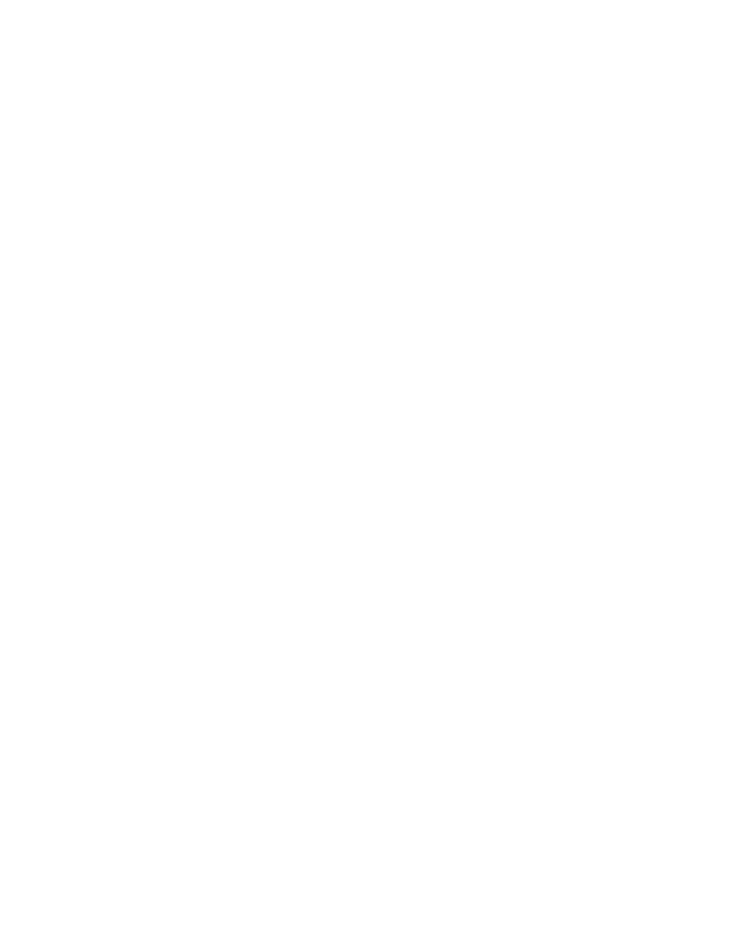
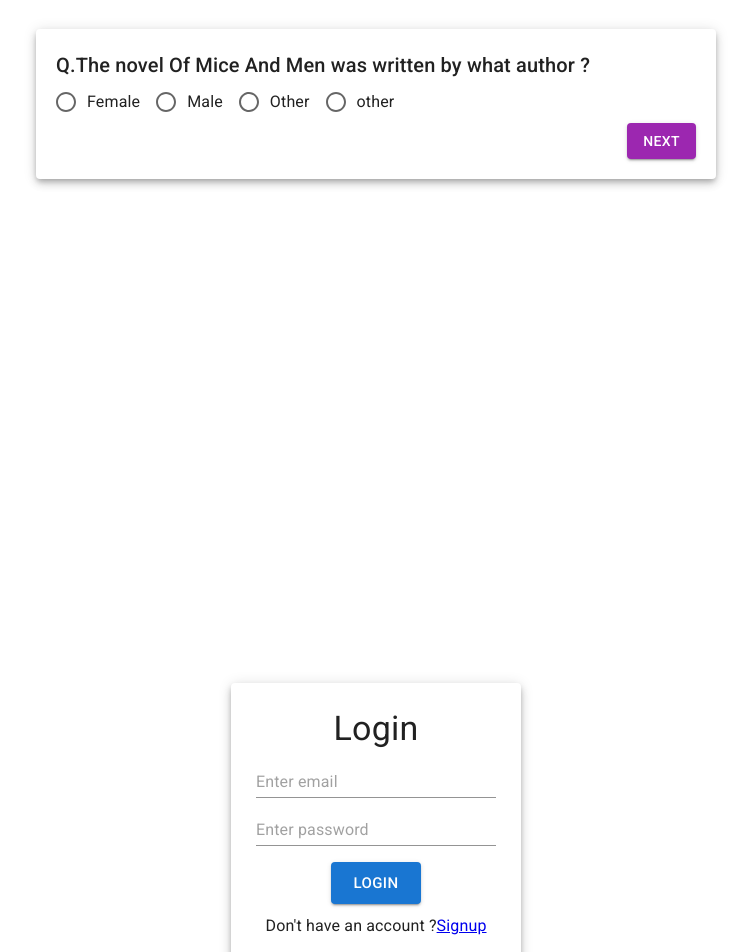
Before and after one commit to Rushabh2397/quizFrontend, a React (Create React App) app: page /login in a window 1280 px wide. Shown: the part 320-1272 px from the top of the page, without its empty margins (264-1015 px from the left). Before the commit the page ends 800 px from the top, so only its background shows below. Built offline with nearby package versions, Linux system fonts and the light colour scheme.

Commit message:
added login,signup,quiz comonent

```diff
--- a/package.json
+++ b/package.json
@@ -12,7 +12,9 @@
     "@testing-library/user-event": "^12.8.3",
     "react": "^17.0.2",
     "react-dom": "^17.0.2",
+    "react-router-dom": "^5.3.0",
     "react-scripts": "4.0.3",
+    "validator": "^13.6.0",
     "web-vitals": "^1.1.2"
   },
   "scripts": {
--- a/src/App.js
+++ b/src/App.js
@@ -1,6 +1,10 @@
 import Navbar from './components/navbar/Navbar'
 import Home from './components/home/Home'
 import Login from './components/login/Login'
+import Signup from './components/signup/Signup'
+import Rules from './components/rules/Rules'
+import Quiz from './components/quiz/Quiz'
+import { Route, Switch } from 'react-router-dom';
 
 import './App.css';
 
@@ -8,8 +12,15 @@ function App() {
   return (
     <div className="App">
       <Navbar/>
-      <Login/>
       {/* <Home/> */}
+      <Quiz/>
+
+      <Switch>
+        <Route path='/signup' component={Signup} exact />
+        <Route path='/login' component={Login} exact />
+        <Route path='/rules' component={Rules} exact />
+
+      </Switch>
 
 
     </div>
--- a/src/components/home/Home.jsx
+++ b/src/components/home/Home.jsx
@@ -1,69 +1,66 @@
 import Container from '@mui/material/Container';
 import Card from '@mui/material/Card';
-import { CardContent, Typography } from '@mui/material';
+import { CardContent, Typography, Box } from '@mui/material';
 import Sports from './sports.jpg'
+import { Link } from 'react-router-dom';
 
 const style = {
-    container: {
+    category: {
         display: 'flex',
-        flexDirection: 'column',
-        minHeight: "90vh",
+        justifyContent: 'center',
         alignItems: 'center',
-        justifyContent: 'center',
-    },
-    title:{
-      marginBottom:'1.5rem'
+        flexWrap: 'wrap',
+        gap: "3rem"
     },
     card: {
         display: 'flex',
         justifyContent: 'center',
         alignItems: 'center',
-        backgroundImage: `url(${Sports})`,
-        width: "250px",
-        height: "280px",
-        backgroundSize: 'cover',
-        backgroundPosition: 'center',
-        marginBottom: '1.5rem'
+        width: "200px",
+        height: "200px",
+        padding: "20px",
+        border: "1px solid black",
+        borderRadius: "10px"
     },
-    content: {
+    color1: {
+        background: "#5DFDCB"
+    },
+    color2: {
+        background: "#CE84AD"
+    },
+    color3: {
+        background: "#D1D646"
+    }
 
-        color: 'black',
-        fontSize: "3rem"
-    }
 }
 
 const Home = () => {
 
     return (
-        <Container sx={style.container} >
-            <Typography sx={style.title} align="center" variant="h4">Categories</Typography>
+        <Box>
+            <Typography align="center" variant="h3" sx={{ marginTop: "2rem" }}>Welcome To Quiz Master</Typography>
 
-            <div style={{ display: 'flex', flexWrap: 'wrap', justifyContent: 'space-between', width: "95%" }}>
+            <Box sx={{
+                display: 'flex', flexDirection: 'column', minHeight: '70vh', justifyContent: 'center',
+                alignItems: 'center'}}>
+                <Typography sx={{marginBottom:"1.5rem"}} align="center" variant="h4" >Categories</Typography>
+                <Box sx={style.category}>
 
+                    <Box sx={style.card}>
+                        <Link to="/rules?category=General-Knowledge">  <Typography variant="h6">General Knowledge</Typography> </Link>
+                    </Box>
+                    <Box sx={style.card}>
 
-                <Card sx={style.card}>
-                    <CardContent sx={style.content}>
-                        Sports
-                    </CardContent>
-                </Card>
+                        <Link to="/rules?category=Computers"> <Typography variant="h6">Computer Science</Typography></Link>
+                    </Box>
+                    <Box sx={style.card}>
+                        <Link to="/rules?category=Books"> <Typography variant="h6">Books</Typography></Link>
+                    </Box>
 
-                <Card sx={style.card}>
-                    <CardContent sx={style.content}>
-                        Sports
-                    </CardContent>
-                </Card>
-                <Card sx={style.card}>
-                    <CardContent sx={style.content}>
-                        Sports
-                    </CardContent>
-                </Card>
-                <Card sx={style.card}>
-                    <CardContent sx={style.content}>
-                        Sports
-                    </CardContent>
-                </Card>
-            </div>
-        </Container>
+                </Box>
+            </Box>
+        </Box>
+
     );
 }
 
--- a/src/components/login/Login.jsx
+++ b/src/components/login/Login.jsx
@@ -1,25 +1,43 @@
 
-import { Box } from '@mui/material';
-import FormControl from '@mui/material/FormControl';
-import Input from '@mui/material/Input';
-import InputLabel from '@mui/material/InputLabel';
+import { Box, Button, Grid, Paper, TextField, Typography } from '@mui/material';
+import {Link} from 'react-router-dom'
 
+
+const style = {
+    loginContainer:{
+        display:'flex',
+        minHeight:"90vh",
+        alignItems:"center"
+    },
+    paper: {
+        padding: "25px",
+        width: "240px",
+        margin: "0 auto",
+
+    },
+    field:{
+        marginBottom:"1rem"
+    }
+}
 
 
 const Login = () => {
 
     return (
-        <div>
-            <Box
-             component="form"
-            >
-                <FormControl>
-                    <InputLabel htmlFor="component-simple">Name</InputLabel>
-                    <Input id="component-simple" />
-                </FormControl>
+        <Box sx={style.loginContainer}>
+            <Paper elevation={5} sx={style.paper}>
 
-            </Box>
-        </div>
+                <Typography align="center" variant="h4" sx={style.field} >Login</Typography>
+
+                <TextField sx={style.field} type="text" variant="standard" placeholder="Enter email" fullWidth />
+                <TextField sx={style.field} type="password" variant="standard" placeholder="Enter password" fullWidth />
+                <Grid align="center">
+                    <Button sx={{marginBottom:"0.5rem"}} variant="contained" size="large" >Login</Button>
+                </Grid>
+                <Typography align="center" variant="subtitle1">Don't have an account ?<Link to="/signup" >Signup</Link></Typography>
+            </Paper>
+
+        </Box>
     );
 }
 
--- a/src/components/navbar/Navbar.jsx
+++ b/src/components/navbar/Navbar.jsx
@@ -34,7 +34,7 @@ const Navbar = () => {
                 'aria-labelledby': 'basic-button',
             }}
         >
-            <MenuItem onClick={handleClose}>Play As Guest</MenuItem>
+            {/* <MenuItem onClick={handleClose}>Play As Guest</MenuItem> */}
             <MenuItem onClick={handleClose}>World Leader Board</MenuItem>
             <MenuItem onClick={handleClose}>Signup</MenuItem>
             <MenuItem onClick={handleClose}>Login</MenuItem>
@@ -55,7 +55,7 @@ const Navbar = () => {
                         <MenuIcon />
                     </IconButton> */}
                     <Typography variant="h4" component="div" sx={{ flexGrow: 1, fontWeight: 400 }}>
-                        Quiz Mania
+                        Quiz Master
                     </Typography>
                     <IconButton
                         color="inherit"
--- /dev/null
+++ b/src/components/quiz/Quiz.jsx
@@ -0,0 +1,68 @@
+import { Box, Button, Chip, Paper, Typography } from "@mui/material";
+import { useState } from "react";
+import Radio from '@mui/material/Radio';
+import RadioGroup from '@mui/material/RadioGroup';
+import FormControlLabel from '@mui/material/FormControlLabel';
+import FormControl from '@mui/material/FormControl';
+import FormLabel from '@mui/material/FormLabel';
+import useMediaQuery from '@mui/material/useMediaQuery';
+
+
+
+
+
+
+
+
+
+
+const Quiz = () => {
+    const matches = useMediaQuery('(min-width:1000px)');
+
+    const style = {
+        rulesContainer: {
+            display: 'flex',
+            minHeight: "90vh",
+            alignItems: "center"
+        },
+        paper: {
+            padding: "20px",
+            width: `${matches ? "50%" :"300px"}`,
+            margin: "0 auto",
+
+        },
+    }
+
+    return (
+        <div>
+            <Box sx={style.rulesContainer}>
+
+                <Paper sx={style.paper} elevation={5}>
+                    <Box></Box>
+                    <Typography variant="h6">Q.The novel Of Mice And Men was written by what author ? </Typography>
+                    <FormControl component="fieldset">
+
+                        <RadioGroup sx={{ display: "flex", flexDirection:`${matches ? "row":"column"}` }} row aria-label="gender" name="row-radio-buttons-group">
+                            <FormControlLabel value="female" control={<Radio />} label="Female" />
+
+                            <FormControlLabel value="male" control={<Radio />} label="Male" />
+                            <FormControlLabel value="other" control={<Radio />} label="Other" />
+                            <FormControlLabel
+                                value="disabled"
+                                control={<Radio />}
+                                label="other"
+                            />
+                        </RadioGroup>
+                    </FormControl>
+                    <Box sx={{width:"100%",display:'flex',justifyContent:'flex-end'}}>
+                        <Button color="secondary" variant="contained">Next</Button>
+                    </Box>
+
+                </Paper>
+            </Box>
+        </div>
+
+    );
+}
+
+export default Quiz
--- /dev/null
+++ b/src/components/rules/Rules.jsx
@@ -0,0 +1,40 @@
+import { Box, Chip, Paper, Typography } from "@mui/material";
+import { useState } from "react";
+
+const style = {
+    rulesContainer: {
+        display: 'flex',
+        minHeight: "90vh",
+        alignItems: "center"
+    },
+    paper: {
+        padding: "20px",
+        // width: "300px",
+        margin: "0 auto",
+
+    },
+}
+
+
+const Rules = () => {
+    const [diffculty,setDiffculty] = useState()
+
+    return (
+        <Box sx={style.rulesContainer}>
+            <Paper sx={style.paper} eleveation={5}>
+                <Typography variant="h6">Instructions</Typography>
+                <Box sx={{ marginBottom: "0.8rem" }}>1. For every right answer 4 marks will be awarded.</Box>
+                <Box sx={{ marginBottom: "0.8rem" }}>2. For every wrong answer 1 mark will be dedcucted.</Box>
+                <Box sx={{display:'flex',justifyContent:'space-around'}}>
+                    <Chip color="primary" label="Easy" variant="outlined" />
+                    <Chip color="secondary"  label="Medium" variant="outlined" />
+                    <Chip color="warning" label="Diffcult" variant="outlined" />
+                </Box>
+
+
+            </Paper>
+        </Box>
+    );
+}
+
+export default Rules
--- /dev/null
+++ b/src/components/signup/Signup.jsx
@@ -0,0 +1,85 @@
+
+import { Box, Button, Grid, Paper, TextField, Typography } from '@mui/material';
+import { useState } from 'react';
+import { Link } from 'react-router-dom'
+import validator from 'validator';
+
+
+const style = {
+    signupContainer: {
+        display: 'flex',
+        minHeight: "90vh",
+        alignItems: "center"
+    },
+    paper: {
+        padding: "25px",
+        width: "240px",
+        margin: "0 auto",
+
+    },
+    field: {
+        marginBottom: "1rem"
+    }
+}
+
+
+const Signup = () => {
+
+    const [name, setName] = useState({ name: '', err: false, errMsg: '' })
+    const [email, setEmail] = useState({ email: '', err: false, errMsg: '' })
+    const [password, setPassword] = useState({ password: '', err: false, errMsg: '' })
+
+
+    const handleOnChange = (key, value) => {
+        if (key === 'name') {
+            setName({ name: value, err: false, errMsg: '' })
+        } else if (key === 'email') {
+            setEmail({ email: value, err: false, errMsg: '' })
+        } else {
+            setPassword({ password: value, err: false, errMsg: '' })
+        }
+    }
+
+    const onSubmit = ()=>{
+        let formValidated = true;
+        let userName = name.name.trim()
+        let userPassword = password.password.trim();
+        if(!validator.isEmail(email.email)){
+           formValidated= false
+           setEmail({...email,err:true,errMsg:'Email is not valid'})
+        }
+        if(userName.length===0){
+            formValidated= false
+            setName({...name,err:true,errMsg:'Name is required.'})
+        }
+        if(userPassword.length<8){
+            formValidated = false
+            setPassword({...password,err:true,errMsg:'Password must be atleat of 8 character.'})
+        }
+    }
+
+    return (
+        <Box sx={style.signupContainer}>
+            <Paper elevation={5} sx={style.paper}>
+
+                <Typography align="center" variant="h4" sx={style.field} >Signup</Typography>
+                <Box>
+                    <TextField sx={style.field} type="text" variant="standard" placeholder="Enter name" fullWidth onChange={(e) => { handleOnChange('name', e.target.value) }} />
+                </Box>
+                <Box>
+                    <TextField sx={style.field} type="text" variant="standard" placeholder="Enter email" fullWidth onChange={(e) => { handleOnChange('email', e.target.value) }} />
+                </Box>
+                <Box>
+                    <TextField sx={style.field} type="password" variant="standard" placeholder="Enter password" fullWidth onChange={(e) => { handleOnChange('password', e.target.value) }} />
+                </Box>
+                <Grid align="center">
+                    <Button type="submit" sx={{ marginBottom: "0.5rem" }} variant="contained" size="large" >Signup</Button>
+                </Grid>
+                <Typography align="center" variant="subtitle1">Already have an account ?<Link to="/login" >Login</Link></Typography>
+            </Paper>
+
+        </Box>
+    );
+}
+
+export default Signup
--- a/src/index.js
+++ b/src/index.js
@@ -3,10 +3,13 @@ import ReactDOM from 'react-dom';
 import './index.css';
 import App from './App';
 import reportWebVitals from './reportWebVitals';
+import { BrowserRouter } from 'react-router-dom';
 
 ReactDOM.render(
   <React.StrictMode>
-    <App />
+    <BrowserRouter>
+      <App />
+    </BrowserRouter>
   </React.StrictMode>,
   document.getElementById('root')
 );
```
Also changed, not shown: 1 other file (tests, documents, lock files or other folders).
